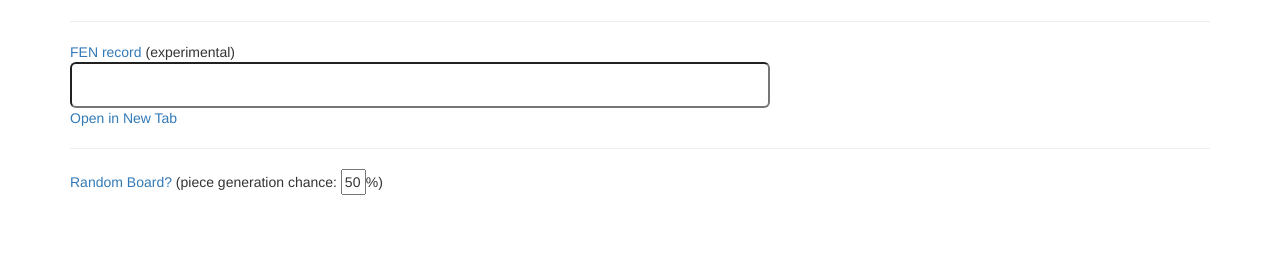
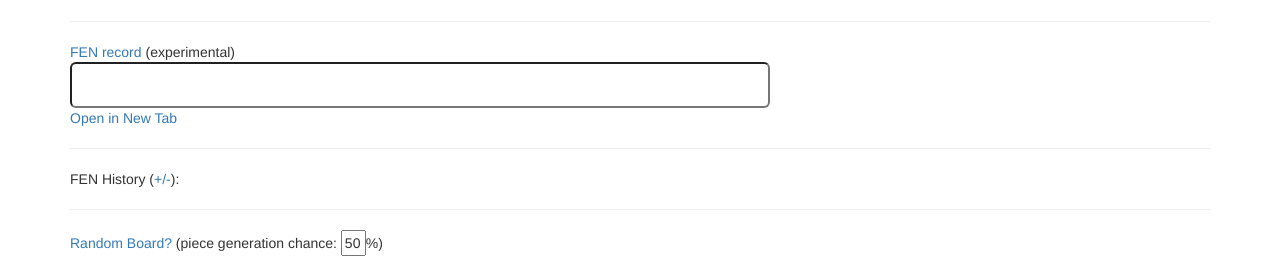
Before and after one commit to sleddog/chess, a PHP site: page /?random=1 in a window 1280 px wide. Shown: the part 716-972 px from the top of the page. Before the commit the page ends 911 px from the top, so only its background shows below. Run offline with PHP 8.4, Linux system fonts and the light colour scheme; data that the repository does not hold is empty; some libraries are stand-ins or nearby versions.

Commit message:
add fen history feature

```diff
--- a/index.php
+++ b/index.php
@@ -214,6 +214,11 @@ on <a href="https://github.com/sleddog/chess">github.com/sleddog/chess</a><br />
 <input type='text' class='input-lg' style='width:700px' id='fen_record' name='fen_record' value="<?=$fen;?>" />
 <br />
 <a href="javascript:void(0);" onclick="open_fen_in_new_tab()" />Open in New Tab</a>
+<hr />
+FEN History (<a href="javascript:void(0);" onclick="toggle_fen_history()" />+/-</a>):<br />
+<div style='display:none' id='fen_history'>
+<?=$fen;?>
+</div>
 <hr />
 <a href="javascript:void(0);" onclick="open_random_in_new_tab()" />Random Board?</a> (piece generation chance: <input type='text' id='rand_amount' name='rand_amount' value='50' style='width:25px' />%)
 </div>
@@ -1096,6 +1101,9 @@ function calculate_fen(active_color, from, to) {
     fen += fen_fullmove_number();
 
     document.getElementById('fen_record').value = fen;
+
+    //update fen history
+    document.getElementById('fen_history').innerHTML += "<br />" + fen;
 }
 
 function create_new_board(bd, from, to) {
@@ -1302,6 +1310,12 @@ function promotion_select(button) {
     promotion_choice = type;
 }
 
+
+function toggle_fen_history() {
+    var history_div = document.getElementById('fen_history');
+    history_div.style.display = (history_div.style.display == 'none') ? 'inline' : 'none';
+}
+
 //onload
 (function() {
   init_board('<?=$board_to_draw; ?>');
```
